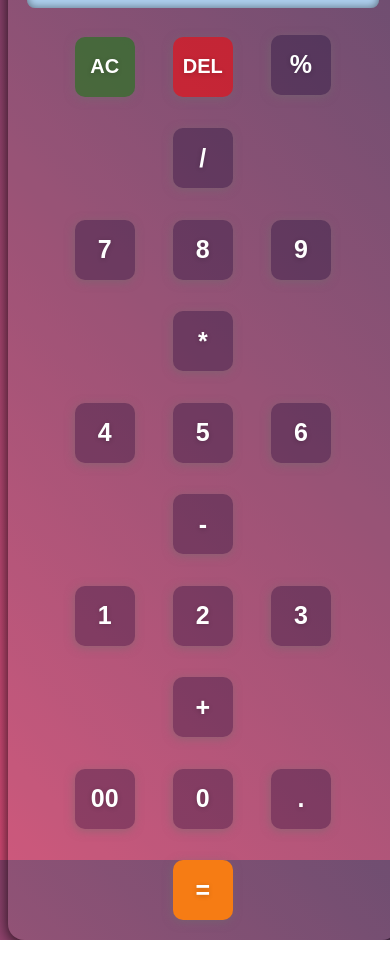
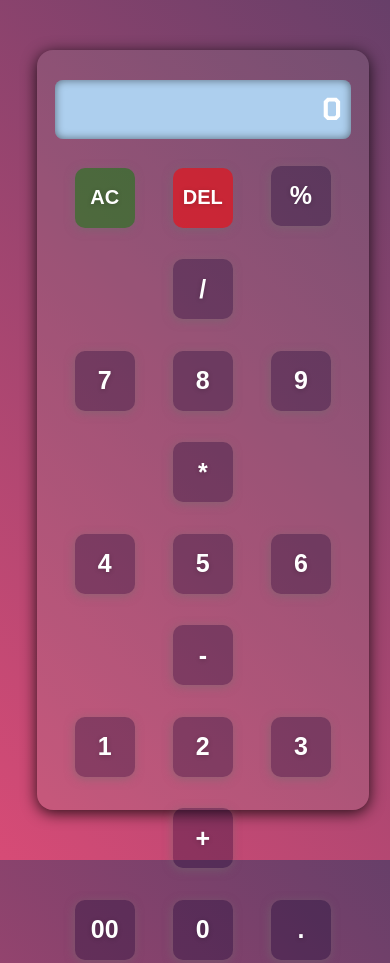
Before and after one commit to tharun-kadimi/Basic-Calculator, a plain HTML site: page index.html in a window 390 px wide. Shown: the top 963 px of the page. Before the commit the page ends 940 px from the top, so only its background shows below. Drawn offline with Linux system fonts and the light colour scheme.

Commit message:
some more styling to the calculator

```diff
--- a/styles.css
+++ b/styles.css
@@ -28,7 +28,9 @@ background: rgba(154, 153, 153, 0.17);
 font-size: 65px;
 text-align: center;
 }
-
+/* .calculator div {
+    flex-wrap: nowrap;
+} */
 input{
 padding: 10px;
 margin: 5px;
@@ -87,3 +89,17 @@ button:hover{
 .equalBtn{
 background:#f67c14 ;
 }
+.calculator input{
+    text-align: right;
+
+}
+
+ @media screen and (max-width:480px){
+    .calculator{
+        width: 85%;
+        margin: 5% auto;
+        height: 90vh;
+
+    }
+
+}
```
